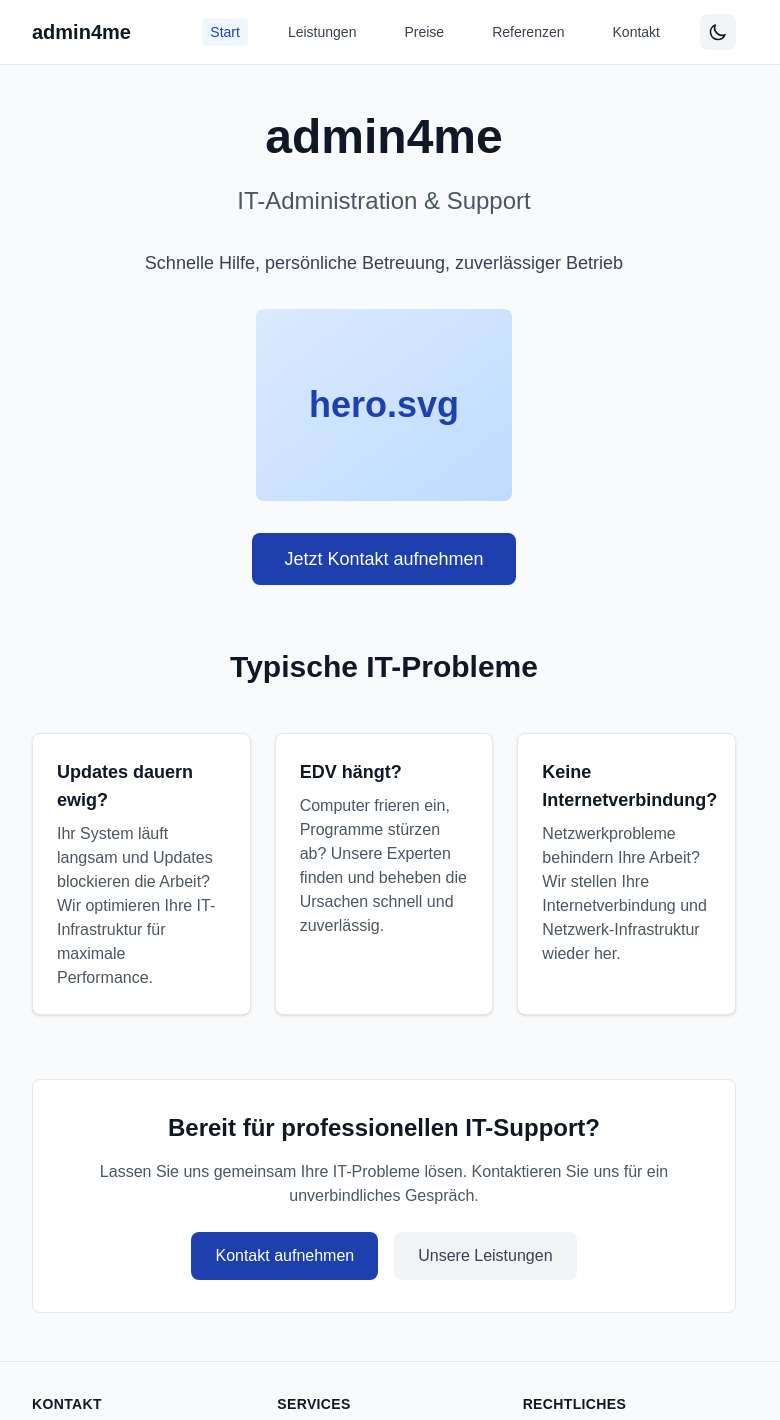
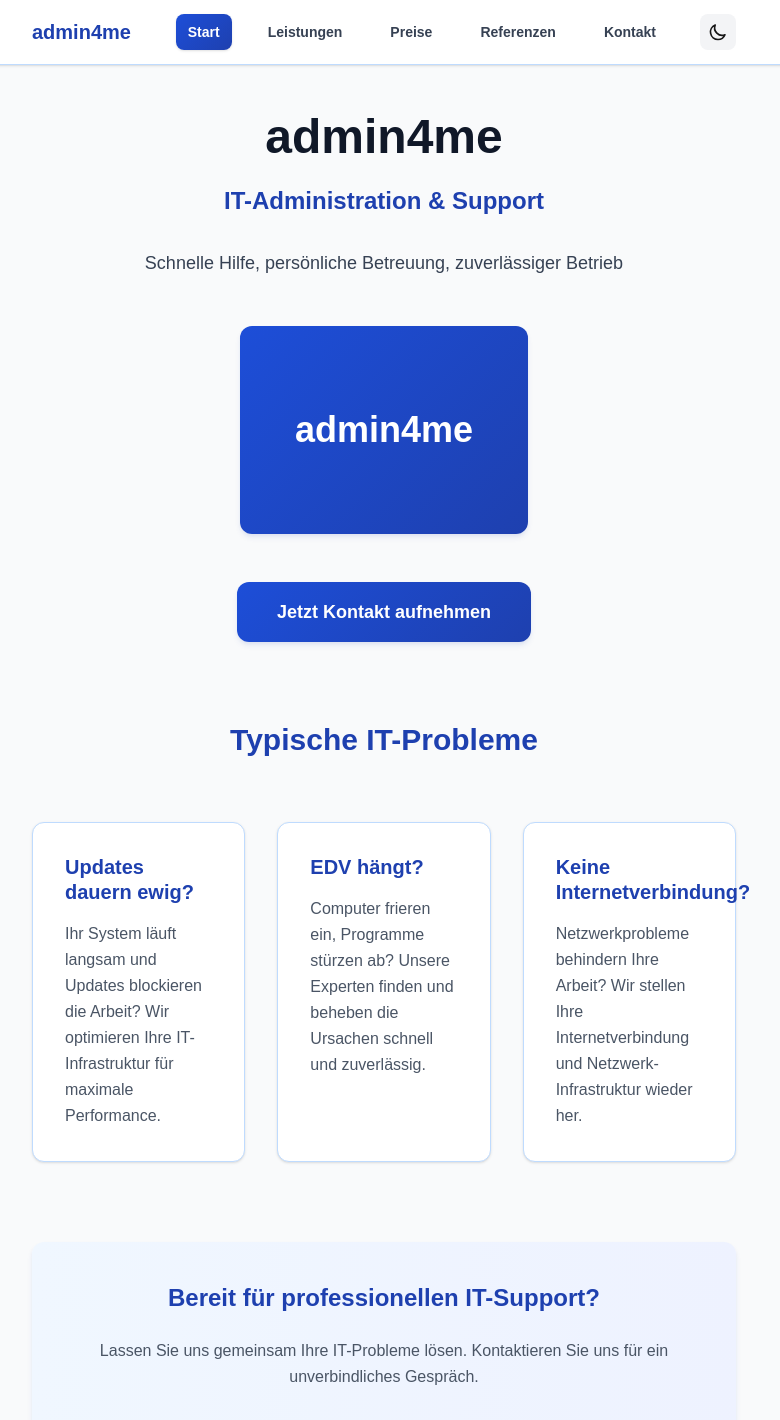
Before and after one commit to Remodops/admin4me, a Next.js app: page / in a window 1280 px wide. Shown: the top 1420 px of the page, without its empty margins (256-1036 px from the left). Built offline with nearby package versions, Linux system fonts and the light colour scheme.

Commit message:
change style change site alignment

```diff
--- a/src/app/globals.css
+++ b/src/app/globals.css
@@ -3,12 +3,18 @@
 :root {
   --background: #ffffff;
   --foreground: #171717;
-  --primary-blue: #1e40af;
-  --primary-blue-light: #3b82f6;
-  --primary-blue-dark: #1e3a8a;
-  --accent-blue: #dbeafe;
-  --text-blue: #1e40af;
-  --border-blue: #bfdbfe;
+
+  /* Seriöse Blau-Farbpalette */
+  --primary-50: #f0f7ff;
+  --primary-100: #dbeafe;
+  --primary-200: #bfdbfe;
+  --primary-300: #93c5fd;
+  --primary-400: #60a5fa;
+  --primary-500: #2563eb;
+  --primary-600: #1d4ed8;
+  --primary-700: #1e40af;
+  --primary-800: #1e3a8a;
+  --primary-900: #1e293b;
 }
 
 @theme inline {
@@ -16,6 +22,18 @@
   --color-foreground: var(--foreground);
   --font-sans: var(--font-geist-sans);
   --font-mono: var(--font-geist-mono);
+
+  /* Seriöse Blau-Farben */
+  --color-blue-50: var(--primary-50);
+  --color-blue-100: var(--primary-100);
+  --color-blue-200: var(--primary-200);
+  --color-blue-300: var(--primary-300);
+  --color-blue-400: var(--primary-400);
+  --color-blue-500: var(--primary-500);
+  --color-blue-600: var(--primary-600);
+  --color-blue-700: var(--primary-700);
+  --color-blue-800: var(--primary-800);
+  --color-blue-900: var(--primary-900);
 }
 
 @media (prefers-color-scheme: dark) {
@@ -31,33 +49,21 @@ body {
   font-family: Arial, Helvetica, sans-serif;
 }
 
-/* Custom blue color overrides for light mode */
-@media (prefers-color-scheme: light) {
-  .bg-blue-600 {
-    background-color: var(--primary-blue) !important;
+/* Zusätzliche Anpassungen für ein professionelleres Erscheinungsbild */
+@layer utilities {
+  .bg-gradient-professional {
+    background: linear-gradient(135deg, var(--primary-600) 0%, var(--primary-700) 100%);
   }
 
-  .hover\:bg-blue-700:hover {
-    background-color: var(--primary-blue-dark) !important;
+  .text-professional {
+    color: var(--primary-700);
   }
 
-  .text-blue-600 {
-    color: var(--text-blue) !important;
+  .border-professional {
+    border-color: var(--primary-200);
   }
 
-  .hover\:text-blue-800:hover {
-    color: var(--primary-blue-dark) !important;
-  }
-
-  .bg-blue-100 {
-    background-color: var(--accent-blue) !important;
-  }
-
-  .border-blue-500 {
-    border-color: var(--primary-blue) !important;
-  }
-
-  .focus\:ring-blue-500:focus {
-    --tw-ring-color: var(--primary-blue) !important;
+  .shadow-professional {
+    box-shadow: 0 4px 6px -1px rgba(30, 64, 175, 0.1), 0 2px 4px -1px rgba(30, 64, 175, 0.06);
   }
 }
--- a/src/app/page.tsx
+++ b/src/app/page.tsx
@@ -5,68 +5,68 @@ export default function Home() {
   return (
     <div className="mx-auto max-w-screen-md px-4 sm:px-6 lg:px-8 py-12">
       {/* Hero Section */}
-      <section className="text-center mb-16">
+      <section className="text-center mb-20">
         <h1 className="text-4xl sm:text-5xl font-bold text-gray-900 dark:text-white mb-6">
           admin4me
         </h1>
-        <p className="text-xl sm:text-2xl text-gray-600 dark:text-gray-300 mb-8">
+        <p className="text-xl sm:text-2xl text-professional dark:text-gray-300 mb-8 font-semibold">
           IT-Administration & Support
         </p>
-        <p className="text-lg text-gray-700 dark:text-gray-300 mb-8 max-w-2xl mx-auto">
+        <p className="text-lg text-gray-700 dark:text-gray-300 mb-12 max-w-2xl mx-auto leading-relaxed">
           Schnelle Hilfe, persönliche Betreuung, zuverlässiger Betrieb
         </p>
 
         {/* Hero Illustration Placeholder */}
-        <div className="w-64 h-48 mx-auto mb-8 bg-gradient-to-br from-blue-100 to-blue-200 dark:from-blue-900 dark:to-blue-800 rounded-lg flex items-center justify-center">
-          <div className="text-blue-600 dark:text-blue-300 text-4xl font-bold">
-            hero.svg
+        <div className="w-72 h-52 mx-auto mb-12 bg-gradient-professional rounded-xl shadow-professional flex items-center justify-center">
+          <div className="text-white text-4xl font-bold">
+            admin4me
           </div>
         </div>
 
         <Link
           href="/kontakt"
-          className="inline-flex items-center px-8 py-3 text-lg font-medium text-white bg-blue-600 hover:bg-blue-700 dark:bg-blue-500 dark:hover:bg-blue-600 rounded-lg transition-colors focus:outline-none focus:ring-2 focus:ring-blue-500 focus:ring-offset-2 dark:focus:ring-offset-gray-900"
+          className="inline-flex items-center px-10 py-4 text-lg font-semibold text-white bg-gradient-professional hover:shadow-lg rounded-xl transition-all duration-300 focus:outline-none focus:ring-2 focus:ring-blue-500 focus:ring-offset-2 dark:focus:ring-offset-gray-900 shadow-professional"
         >
           Jetzt Kontakt aufnehmen
         </Link>
       </section>
 
       {/* Typische IT-Probleme Section */}
-      <section className="mb-16">
-        <h2 className="text-3xl font-bold text-gray-900 dark:text-white text-center mb-12">
+      <section className="mb-20">
+        <h2 className="text-3xl font-bold text-professional dark:text-white text-center mb-16">
           Typische IT-Probleme
         </h2>
-        <div className="grid grid-cols-1 md:grid-cols-3 gap-6">
-          <Card title="Updates dauern ewig?" href="/leistungen">
-            <p>Ihr System läuft langsam und Updates blockieren die Arbeit? Wir optimieren Ihre IT-Infrastruktur für maximale Performance.</p>
+        <div className="grid grid-cols-1 md:grid-cols-3 gap-8">
+          <Card title="Updates dauern ewig?" href="/leistungen" className="hover:shadow-professional transition-shadow duration-300 border-professional">
+            <p className="text-gray-600 dark:text-gray-300 leading-relaxed">Ihr System läuft langsam und Updates blockieren die Arbeit? Wir optimieren Ihre IT-Infrastruktur für maximale Performance.</p>
           </Card>
-          <Card title="EDV hängt?" href="/leistungen">
-            <p>Computer frieren ein, Programme stürzen ab? Unsere Experten finden und beheben die Ursachen schnell und zuverlässig.</p>
+          <Card title="EDV hängt?" href="/leistungen" className="hover:shadow-professional transition-shadow duration-300 border-professional">
+            <p className="text-gray-600 dark:text-gray-300 leading-relaxed">Computer frieren ein, Programme stürzen ab? Unsere Experten finden und beheben die Ursachen schnell und zuverlässig.</p>
           </Card>
-          <Card title="Keine Internetverbindung?" href="/leistungen">
-            <p>Netzwerkprobleme behindern Ihre Arbeit? Wir stellen Ihre Internetverbindung und Netzwerk-Infrastruktur wieder her.</p>
+          <Card title="Keine Internetverbindung?" href="/leistungen" className="hover:shadow-professional transition-shadow duration-300 border-professional">
+            <p className="text-gray-600 dark:text-gray-300 leading-relaxed">Netzwerkprobleme behindern Ihre Arbeit? Wir stellen Ihre Internetverbindung und Netzwerk-Infrastruktur wieder her.</p>
           </Card>
         </div>
       </section>
 
       {/* CTA Section */}
-      <section className="text-center bg-white dark:bg-gray-800 rounded-lg p-8 border border-gray-200 dark:border-gray-700">
-        <h2 className="text-2xl font-bold text-gray-900 dark:text-white mb-4">
+      <section className="text-center bg-gradient-to-r from-blue-50 to-indigo-50 dark:bg-gray-800 rounded-xl p-10 border-professional dark:border-gray-700 shadow-professional">
+        <h2 className="text-2xl font-bold text-professional dark:text-white mb-6">
           Bereit für professionellen IT-Support?
         </h2>
-        <p className="text-gray-600 dark:text-gray-300 mb-6">
+        <p className="text-gray-600 dark:text-gray-300 mb-8 leading-relaxed max-w-2xl mx-auto">
           Lassen Sie uns gemeinsam Ihre IT-Probleme lösen. Kontaktieren Sie uns für ein unverbindliches Gespräch.
         </p>
         <div className="flex flex-col sm:flex-row gap-4 justify-center">
           <Link
             href="/kontakt"
-            className="inline-flex items-center px-6 py-3 text-base font-medium text-white bg-blue-600 hover:bg-blue-700 dark:bg-blue-500 dark:hover:bg-blue-600 rounded-lg transition-colors focus:outline-none focus:ring-2 focus:ring-blue-500 focus:ring-offset-2 dark:focus:ring-offset-gray-900"
+            className="inline-flex items-center px-8 py-4 text-base font-semibold text-white bg-gradient-professional hover:shadow-lg rounded-xl transition-all duration-300 focus:outline-none focus:ring-2 focus:ring-blue-500 focus:ring-offset-2 dark:focus:ring-offset-gray-900"
           >
             Kontakt aufnehmen
           </Link>
           <Link
             href="/leistungen"
-            className="inline-flex items-center px-6 py-3 text-base font-medium text-gray-700 dark:text-gray-300 bg-gray-100 dark:bg-gray-700 hover:bg-gray-200 dark:hover:bg-gray-600 rounded-lg transition-colors focus:outline-none focus:ring-2 focus:ring-gray-500 focus:ring-offset-2 dark:focus:ring-offset-gray-900"
+            className="inline-flex items-center px-8 py-4 text-base font-semibold text-professional dark:text-gray-300 bg-white dark:bg-gray-700 hover:bg-gray-50 dark:hover:bg-gray-600 rounded-xl transition-all duration-300 focus:outline-none focus:ring-2 focus:ring-gray-500 focus:ring-offset-2 dark:focus:ring-offset-gray-900 border border-professional"
           >
             Unsere Leistungen
           </Link>
--- a/src/components/Card.tsx
+++ b/src/components/Card.tsx
@@ -8,15 +8,15 @@ interface CardProps {
 }
 
 export default function Card({ title, children, className = '', href }: CardProps) {
-  const baseClasses = 'p-6 rounded-lg border border-gray-200 dark:border-gray-700 bg-white dark:bg-gray-800 shadow-sm hover:shadow-md transition-shadow';
+  const baseClasses = 'p-8 rounded-xl border bg-white dark:bg-gray-800 shadow-sm transition-all duration-300';
 
   if (href) {
     return (
       <a
         href={href}
-        className={`${baseClasses} ${className} block hover:border-gray-300 dark:hover:border-gray-600 focus:outline-none focus:ring-2 focus:ring-blue-500 focus:ring-offset-2 dark:focus:ring-offset-gray-900`}
+        className={`${baseClasses} ${className} block hover:border-blue-300 dark:hover:border-gray-600 focus:outline-none focus:ring-2 focus:ring-blue-500 focus:ring-offset-2 dark:focus:ring-offset-gray-900 hover:-translate-y-1`}
       >
-        <h3 className="text-lg font-semibold text-gray-900 dark:text-white mb-2">
+        <h3 className="text-xl font-bold text-professional dark:text-white mb-4 leading-tight">
           {title}
         </h3>
         <div className="text-gray-600 dark:text-gray-300">
@@ -28,7 +28,7 @@ export default function Card({ title, children, className = '', href }: CardProp
 
   return (
     <div className={`${baseClasses} ${className}`}>
-      <h3 className="text-lg font-semibold text-gray-900 dark:text-white mb-2">
+      <h3 className="text-xl font-bold text-professional dark:text-white mb-4 leading-tight">
         {title}
       </h3>
       <div className="text-gray-600 dark:text-gray-300">
--- a/src/components/Header.tsx
+++ b/src/components/Header.tsx
@@ -30,40 +30,42 @@ export default function Header() {
   const pathname = usePathname();
 
   return (
-    <header className="bg-white dark:bg-gray-900 border-b border-gray-200 dark:border-gray-700 sticky top-0 z-50">
+    <header className="bg-white dark:bg-gray-900 border-b border-professional dark:border-gray-700 sticky top-0 z-50 shadow-sm">
       <nav className="mx-auto max-w-screen-md px-4 sm:px-6 lg:px-8" aria-label="Top">
         <div className="flex h-16 items-center justify-between">
           <div className="flex items-center">
             <Link href="/" className="flex items-center">
-              <span className="text-xl font-bold text-gray-900 dark:text-white">
+              <span className="text-xl font-bold text-professional dark:text-white">
                 admin4me
               </span>
             </Link>
           </div>
 
           {/* Desktop navigation */}
-          <div className="hidden md:flex md:items-center md:space-x-8">
+          <div className="hidden md:flex md:items-center md:space-x-6">
             {navigation.map((item) => (
               <Link
                 key={item.name}
                 href={item.href}
-                className={`text-sm font-medium transition-colors focus:outline-none focus:ring-2 focus:ring-blue-500 focus:ring-offset-2 dark:focus:ring-offset-gray-900 rounded px-2 py-1 ${
+                className={`text-sm font-semibold transition-all duration-200 focus:outline-none focus:ring-2 focus:ring-blue-500 focus:ring-offset-2 dark:focus:ring-offset-gray-900 rounded-lg px-3 py-2 ${
                   pathname === item.href
-                    ? 'text-blue-600 dark:text-blue-400 bg-blue-50 dark:bg-blue-900/20'
-                    : 'text-gray-700 dark:text-gray-300 hover:text-gray-900 dark:hover:text-white'
+                    ? 'text-white bg-gradient-professional shadow-sm'
+                    : 'text-gray-700 dark:text-gray-300 hover:text-professional dark:hover:text-white hover:bg-blue-50 dark:hover:bg-gray-800'
                 }`}
               >
                 {item.name}
               </Link>
             ))}
-            <ThemeToggle />
+            <div className="ml-2">
+              <ThemeToggle />
+            </div>
           </div>
 
           {/* Mobile menu button */}
           <div className="flex md:hidden">
             <button
               type="button"
-              className="p-2 text-gray-700 dark:text-gray-300 hover:text-gray-900 dark:hover:text-white focus:outline-none focus:ring-2 focus:ring-blue-500 focus:ring-offset-2 dark:focus:ring-offset-gray-900 rounded-lg"
+              className="p-2 text-gray-700 dark:text-gray-300 hover:text-professional dark:hover:text-white focus:outline-none focus:ring-2 focus:ring-blue-500 focus:ring-offset-2 dark:focus:ring-offset-gray-900 rounded-lg"
               onClick={() => setMobileMenuOpen(!mobileMenuOpen)}
               aria-expanded={mobileMenuOpen}
               aria-label="Toggle navigation menu"
@@ -80,22 +82,22 @@ export default function Header() {
         {/* Mobile navigation */}
         {mobileMenuOpen && (
           <div className="md:hidden">
-            <div className="space-y-1 pb-3 pt-2 border-t border-gray-200 dark:border-gray-700">
+            <div className="space-y-1 pb-4 pt-3 border-t border-professional dark:border-gray-700">
               {navigation.map((item) => (
                 <Link
                   key={item.name}
                   href={item.href}
-                  className={`block px-3 py-2 text-base font-medium rounded-md transition-colors focus:outline-none focus:ring-2 focus:ring-blue-500 focus:ring-offset-2 dark:focus:ring-offset-gray-900 ${
+                  className={`block px-4 py-3 text-base font-semibold rounded-lg transition-all duration-200 focus:outline-none focus:ring-2 focus:ring-blue-500 focus:ring-offset-2 dark:focus:ring-offset-gray-900 ${
                     pathname === item.href
-                      ? 'text-blue-600 dark:text-blue-400 bg-blue-50 dark:bg-blue-900/20'
-                      : 'text-gray-700 dark:text-gray-300 hover:text-gray-900 dark:hover:text-white hover:bg-gray-50 dark:hover:bg-gray-800'
+                      ? 'text-white bg-gradient-professional shadow-sm'
+                      : 'text-gray-700 dark:text-gray-300 hover:text-professional dark:hover:text-white hover:bg-blue-50 dark:hover:bg-gray-800'
                   }`}
                   onClick={() => setMobileMenuOpen(false)}
                 >
                   {item.name}
                 </Link>
               ))}
-              <div className="px-3 py-2">
+              <div className="px-4 py-2">
                 <ThemeToggle />
               </div>
             </div>
```
